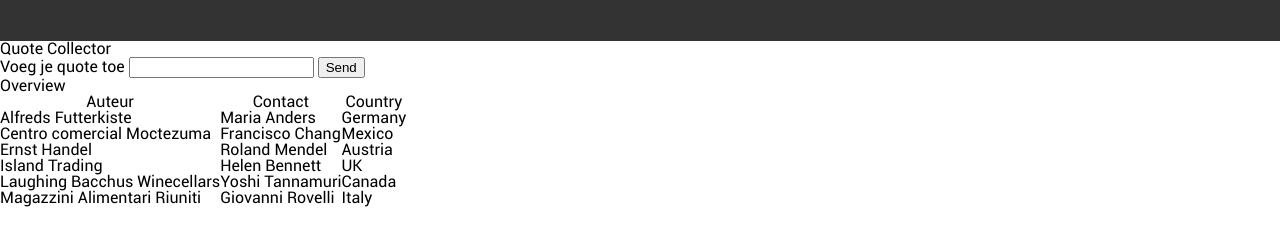
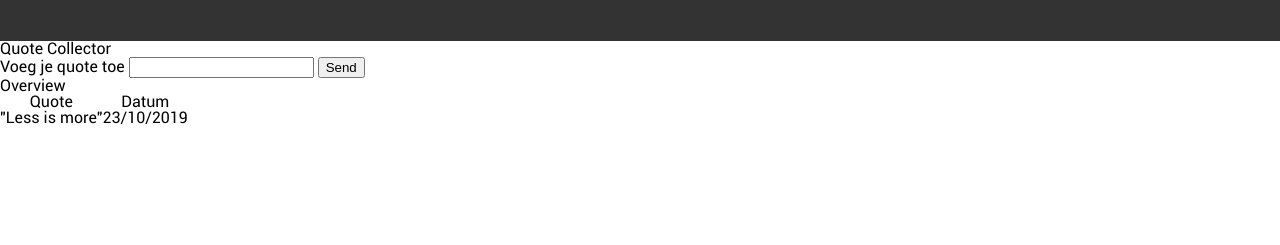
Before and after one commit to yorbenGoor123/TheQuoteCollectorOfficial, a website built with webpack: page dist/index.html in a window 1280 px wide. Shown: the part 71-316 px from the top of the page. Built offline with nearby package versions, Linux system fonts and the light colour scheme.

Commit message:
overview

```diff
--- a/dist/index.html
+++ b/dist/index.html
@@ -23,43 +23,16 @@
     <input type = "text" class = "input">
     <button> Send </button>
     </form>
-    <section>
+    <section class="section__overview">
       <h2>Overview</h2>
       <table class="overview__table">
-          <tr>
-            <th>Auteur</th>
-            <th>Contact</th>
-            <th>Country</th>
+          <tr class="sections__table">
+            <th class="sections__table__quote">Quote</th>
+            <th class="sections__table__date">Datum</th>
           </tr>
-          <tr>
-            <td>Alfreds Futterkiste</td>
-            <td>Maria Anders</td>
-            <td>Germany</td>
-          </tr>
-          <tr>
-            <td>Centro comercial Moctezuma</td>
-            <td>Francisco Chang</td>
-            <td>Mexico</td>
-          </tr>
-          <tr>
-            <td>Ernst Handel</td>
-            <td>Roland Mendel</td>
-            <td>Austria</td>
-          </tr>
-          <tr>
-            <td>Island Trading</td>
-            <td>Helen Bennett</td>
-            <td>UK</td>
-          </tr>
-          <tr>
-            <td>Laughing Bacchus Winecellars</td>
-            <td>Yoshi Tannamuri</td>
-            <td>Canada</td>
-          </tr>
-          <tr>
-            <td>Magazzini Alimentari Riuniti</td>
-            <td>Giovanni Rovelli</td>
-            <td>Italy</td>
+          <tr class="quote__example">
+            <td class="quote">"Less is more"</td>
+            <td class="date">23/10/2019</td>
           </tr>
         </table>
 
```
